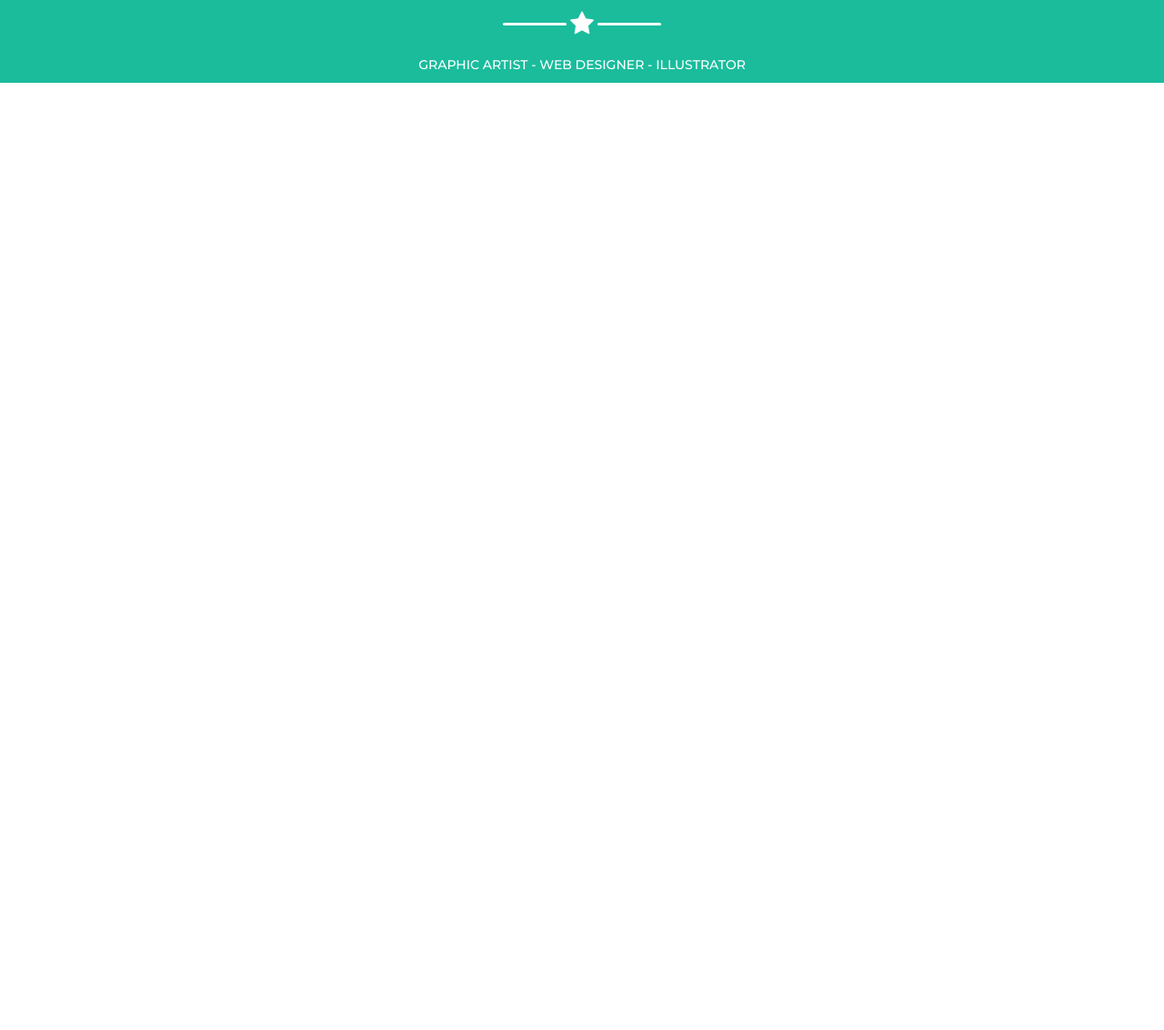
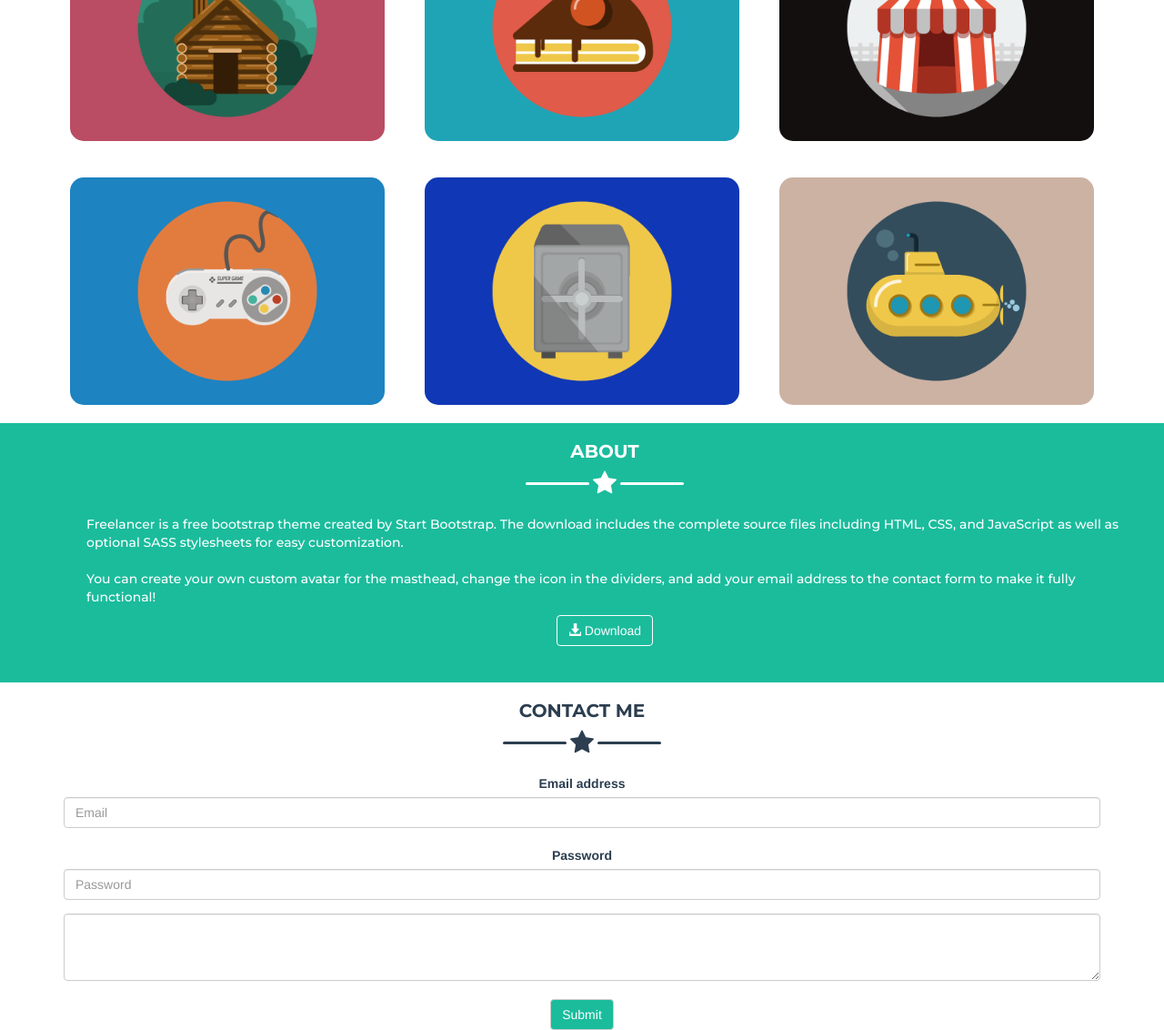
Before and after one commit to lucavont/html-css-bootstrap-freelancer, a plain HTML site: page index.html in a window 1280 px wide. Shown: the part 647-1779 px from the top of the page at 91% size. Before the commit the page ends 800 px from the top, so only its background shows below. Drawn offline with nearby package versions, Linux system fonts and the light colour scheme.

Commit message:
Added 2 sections
Added 2 sections and set the responsiveness of the first 2

```diff
--- a/css/style.css
+++ b/css/style.css
@@ -1,25 +1,39 @@
 html h1 {
   font-family: 'Montserrat', sans-serif;
   font-weight: 700;
+  font-size: 2rem;
 }
 html p {
   font-family: 'Montserrat', sans-serif;
   font-weight: 500;
 }
-#header .row:first-child {
+header {
+  background-color: #1abc9c;
+}
+nav {
+  background-color: #2c3e50;
+}
+nav .row:first-child {
   background-color: #2c3e50;
   color: white;
   text-transform: uppercase;
   font-family: 'Montserrat', sans-serif;
-  padding-top: 1rem;
-  padding-bottom: 1rem;
+}
+#header h1 {
+  line-height: 50px;
+  margin: 0;
 }
 #header .fa-bars {
+  cursor: pointer;
+  line-height: 50px;
+}
+#header {
+  height: 50px;
+}
+#header .row .col-xs-2 {
   text-align: right;
-  margin-top: 20px;
-  cursor: pointer;
 }
-#header .row:nth-child(2) {
+#bottom-header {
   background-color: #1abc9c;
   text-align: center;
   color: white;
@@ -44,6 +58,72 @@ html p {
   color: white;
   vertical-align: middle;
 }
-.row:nth-child(2) .col-xs-12{
-  margin-top: 2rem;
+.row .col-md-2 {
+  text-align: center;
 }
+#cards .divider-custom-line {
+  background-color: #2c3e50;
+}
+#cards .divider-star {
+  color: #2c3e50;
+}
+#cards img {
+  height: 40rem;
+  border-radius: 15px;
+  margin-top: 20px;
+  margin-bottom: 20px;
+}
+#about {
+  background-color: #1abc9c;
+  color: white;
+  padding-left: 80px;
+  padding-right: 80px;
+  padding-bottom: 40px;
+}
+#about p {
+  text-align: left;
+  margin-top: 20px;
+}
+#about .btn {
+  background-color: #1abc9c;
+  border-color: white;
+  color: white;
+}
+.form-group {
+  border: none;
+}
+
+#contact-me {
+  color: #2c3e50;
+}
+#contact-me .divider-custom-line {
+  background-color: #2c3e50;
+}
+#contact-me .divider-star {
+  color: #2c3e50;
+}
+#contact-me .form-group {
+  margin-top: 20px;
+}
+#contact-me .btn {
+  background-color: #1abc9c;
+  color: white;
+  margin-top: 20px;
+}
+/* Small devices (tablets, 768px and up) */
+@media (max-width: 768px) {
+  #bottom-header img,
+  #cards img {
+    height: 300px;
+  }
+  #contact-me {
+    padding-left: 80px;
+    padding-right: 80px;
+  }
+}
+@media (min-width: 768px) {
+  #bottom-header img,
+  #cards img {
+    height: 250px;
+  }
+}
--- a/index.html
+++ b/index.html
@@ -13,12 +13,20 @@
     <link href="https://fonts.googleapis.com/css2?family=Montserrat:wght@500&display=swap" rel="stylesheet">
   </head>
   <body>
-    <div id="header" class="container-fluid">
+    <nav>
+      <div id="header" class="container">
         <div class="row">
-        <div class="col-xs-10"><h1>start bootstrap</h1></div>
-        <div class="col-xs-2"><i class="fa fa-bars fa-3x" aria-hidden="true"></i>
+          <div class="col-xs-10 col-md-6 col-lg-6"><h1>start bootstrap</h1></div>
+          <div class="col-xs-2 hidden-md hidden-lg hidden-sm"><i class="fa fa-bars fa-2x" aria-hidden="true"></i>
+          </div>
+          <div class="col-md-2 hidden-xs col-lg-2"><h1>porfolio</h1></div>
+          <div class="col-md-2 hidden-xs col-lg-2"><h1>about</h1></div>
+          <div class="col-md-2 hidden-xs col-lg-2"><h1>contact</h1></div>
         </div>
       </div>
+    </nav>
+    <section id="bottom-header">
+      <div class="bottom-header" class="container">
         <div class="row">
           <div class="col-xs-12"><img class="boy-image" src="img/boy.svg" alt="ragazzo che ride"></div>
           <div class="col-xs-12"><h1>start bootstrap</h1></div>
@@ -31,5 +39,56 @@
           <div class="col-xs-12"><p>graphic artist - web designer - illustrator</p></div>
         </div>
       </div>
+    </section>
+    <section id="cards" class="text-center text-uppercase">
+      <div class="container">
+        <h1>portfolio</h1>
+        <div class="divider-custom-line"></div>
+        <div class="divider-star"><i class="fa fa-star fa-2x" aria-hidden="true"></i>
+        </div>
+        <div class="divider-custom-line"></div>
+        <div class="row">
+          <div class="col-xs-12 col-sm-6 col-md-6 col-lg-4"><img src="img/cabin.png" alt="casetta di legno"></div>
+          <div class="col-xs-12 col-sm-6 col-md-6 col-lg-4"><img src="img/cake.png" alt="torta"></div>
+          <div class="col-xs-12 col-sm-6 col-md-6 col-lg-4"><img src="img/circus.png" alt="circo"></div>
+          <div class="col-xs-12 col-sm-6 col-md-6 col-lg-4"><img src="img/game.png" alt="joystick"></div>
+          <div class="col-xs-12 col-sm-6 col-md-6 col-lg-4"><img src="img/safe.png" alt="cassaforte"></div>
+          <div class="col-xs-12 col-sm-6 col-md-6 col-lg-4"><img src="img/submarine.png" alt="sottomarino"></div>
+        </div>
+      </div>
+    </section>
+    <section id="about" class="text-center">
+      <div class="container">
+        <h1 class="text-uppercase">about</h1>
+        <div class="divider-custom-line"></div>
+        <div class="divider-star"><i class="fa fa-star fa-2x" aria-hidden="true"></i>
+        </div>
+        <div class="divider-custom-line"></div>
+        <p>Freelancer is a free bootstrap theme created by Start Bootstrap. The download includes the complete source files including HTML, CSS, and JavaScript as well as optional SASS stylesheets for easy customization.</p>
+        <p>You can create your own custom avatar for the masthead, change the icon in the dividers, and add your email address to the contact form to make it fully functional!</p>
+        <a class="btn btn-default" href="#" role="button"><span class="glyphicon glyphicon-download-alt" aria-hidden="true"></span> Download</a>
+      </div>
+    </section>
+    <section id="contact-me" class="text-center">
+      <div class="container">
+        <h1 class="text-uppercase text-center">contact me</h1>
+        <div class="divider-custom-line"></div>
+        <div class="divider-star"><i class="fa fa-star fa-2x" aria-hidden="true"></i>
+        </div>
+        <div class="divider-custom-line"></div>
+        <form>
+          <div class="form-group">
+            <label for="exampleInputEmail1">Email address</label>
+            <input type="email" class="form-control" id="exampleInputEmail1" placeholder="Email">
+          </div>
+          <div class="form-group">
+            <label for="exampleInputPassword1">Password</label>
+            <input type="password" class="form-control" id="exampleInputPassword1" placeholder="Password">
+          </div>
+          <textarea class="form-control" rows="3"></textarea>
+          <button type="submit" class="btn btn-default">Submit</button>
+        </form>
+      </div>
+    </section>
   </body>
 </html>
```
Also changed, not shown: img/cabin.png (added), img/cake.png (added), img/circus.png (added), img/game.png (added), img/safe.png (added), img/submarine.png (added). Lines whose indentation alone changed are shown as unchanged.
